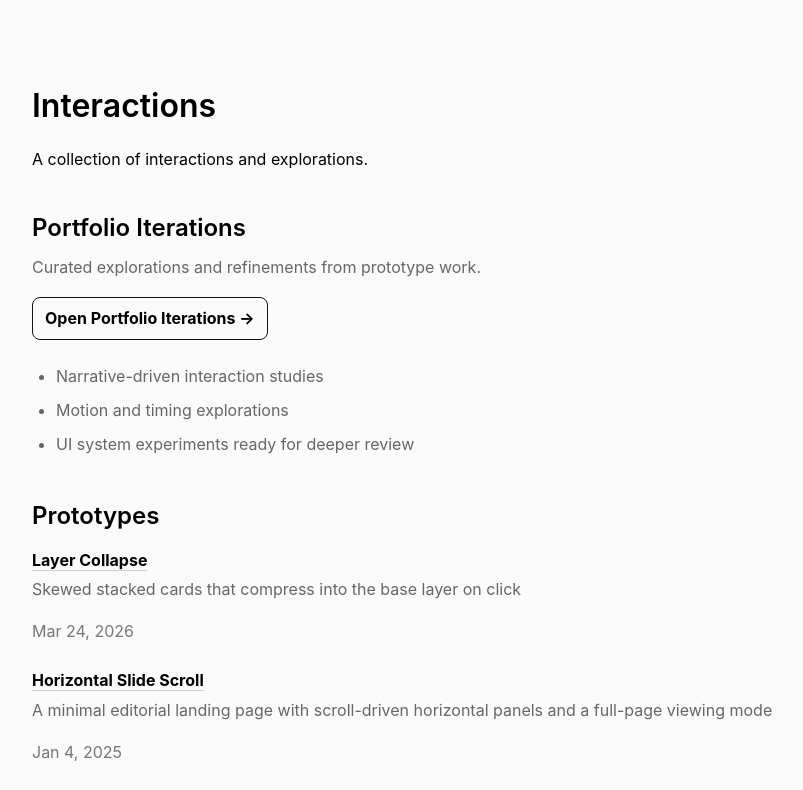
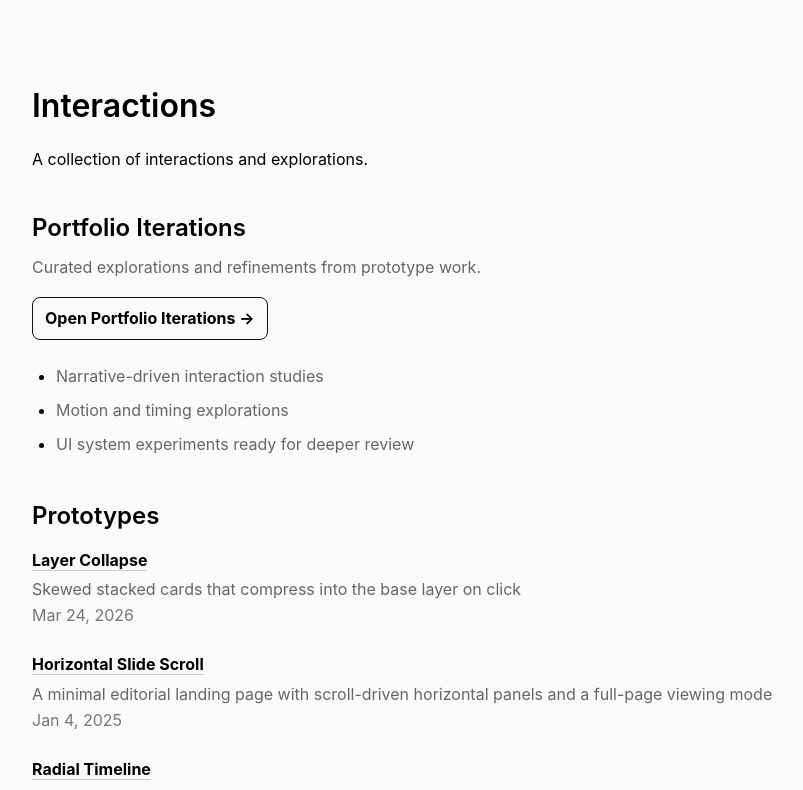
Before and after one commit to AbhinanditS/interactions, a Next.js app: page / in a window 1280 px wide. Shown: the top 790 px of the page, without its empty margins (208-1011 px from the left). Built offline with nearby package versions, Linux system fonts and the light colour scheme.

Commit message:
Align homepage list and description text semantics
Agent-Logs-Url: https://github.com/AbhinanditS/interactions/sessions/6233b7e7-af81-46eb-b58e-af61a4db21e7

Co-authored-by: AbhinanditS <143195082+AbhinanditS@users.noreply.github.com>

```diff
--- a/app/page.tsx
+++ b/app/page.tsx
@@ -29,8 +29,10 @@ export default function PrototypesIndex() {
 
         <ul className="mt-3">
           {portfolioHighlights.map((highlight) => (
-            <li className="ui-text" data-tone="muted" data-size="md" key={highlight}>
-              {highlight}
+            <li key={highlight}>
+              <Text as="span" tone="muted">
+                {highlight}
+              </Text>
             </li>
           ))}
         </ul>
@@ -44,7 +46,7 @@ export default function PrototypesIndex() {
               <Link href={`/prototypes/${proto.slug}`}>
                 <strong>{proto.title}</strong>
               </Link>
-              <Text tone="muted" className="mt-1">
+              <Text as="div" tone="muted" className="mt-1">
                 {proto.description}
               </Text>
               <Text as="small" tone="subtle">
```
